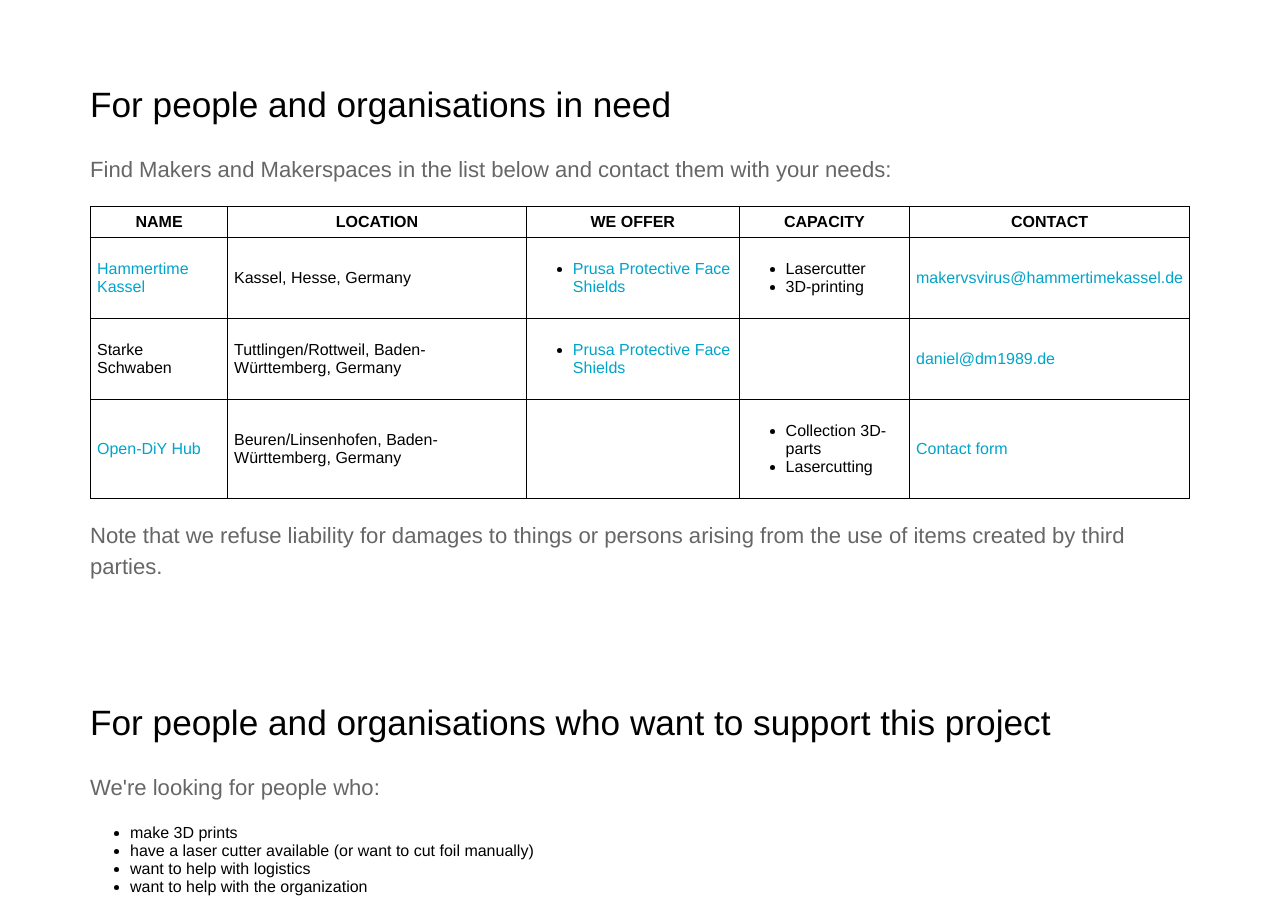
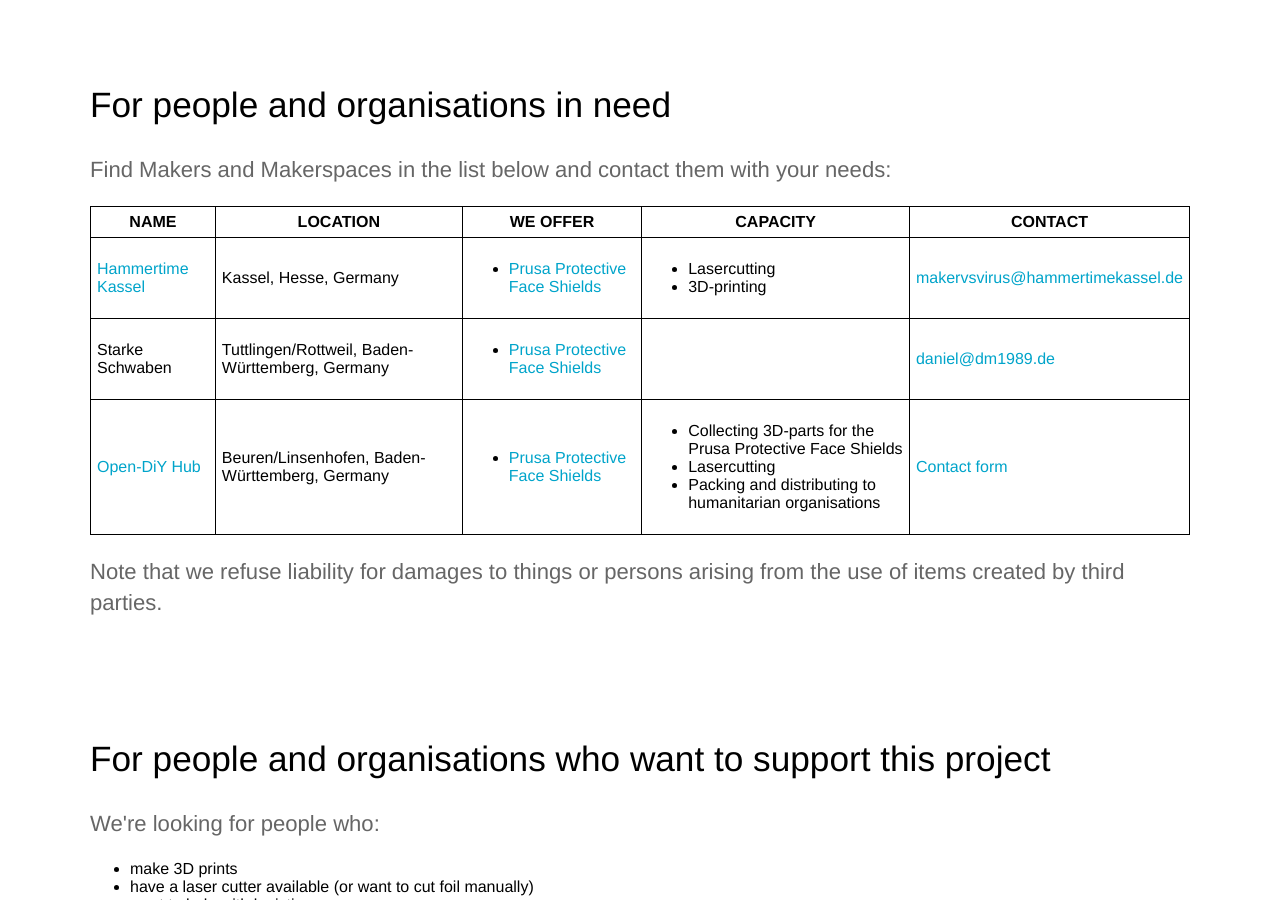
Before and after one commit to CloudCannon/hydra-jekyll-template, a Jekyll site: the page built from en/index.html, in a window 1280 px wide and 900 px high, scrolled down 932 px. Built offline with Jekyll 4.4.1, drawn with Linux system fonts in a browser that asks for light colours.

Commit message:
FIX hub entry

```diff
--- a/_data/hubs.yml
+++ b/_data/hubs.yml
@@ -8,7 +8,7 @@
     city: Kassel
     contact: '<a href="mailto:makervsvirus@hammertimekassel.de">makervsvirus@hammertimekassel.de</a>'
     capacity:
-      - Lasercutter
+      - Lasercutting
       - 3D-printing
     we_offer:
       - '<a href="https://www.prusaprinters.org/prints/25857-protective-face-shield-rc2" target="_blank">Prusa Protective Face Shields</a>'
@@ -32,9 +32,11 @@
     city: Beuren/Linsenhofen
     contact: '<a href="https://open-diy-projects.com/doityourself-gesichtschutz-faceshield/" target="_blank">Contact form</a>'
     capacity:
-      - Collection 3D-parts
+      - Collecting 3D-parts for the Prusa Protective Face Shields
       - Lasercutting
+      - Packing and distributing to humanitarian organisations
     we_offer:
+      - '<a href="https://www.prusaprinters.org/prints/25857-protective-face-shield-rc2" target="_blank">Prusa Protective Face Shields</a>'
 # Copy the block above and repeat =)
 de:
   - name: Hammertime Kassel
@@ -70,8 +72,9 @@
     city: Beuren/Linsenhofen
     contact: '<a href="https://open-diy-projects.com/doityourself-gesichtschutz-faceshield/" target="_blank">Zum Kontaktformular</a>'
     capacity:
-      - Sammlung 3D-Druckteile
-      - Lasern
+      - Sammlung 3D-Druckteile für den Prusa Protective Face Shields
+      - Lasercutter
       - Verpacken und Verteilen an Kreisverbände von Hilfsorganisationen
     we_offer:
+      - '<a href="https://www.prusaprinters.org/prints/25857-protective-face-shield-rc2" target="_blank">Prusa Protective Face Shields</a>'
   # Copy the block above and repeat =)
```
